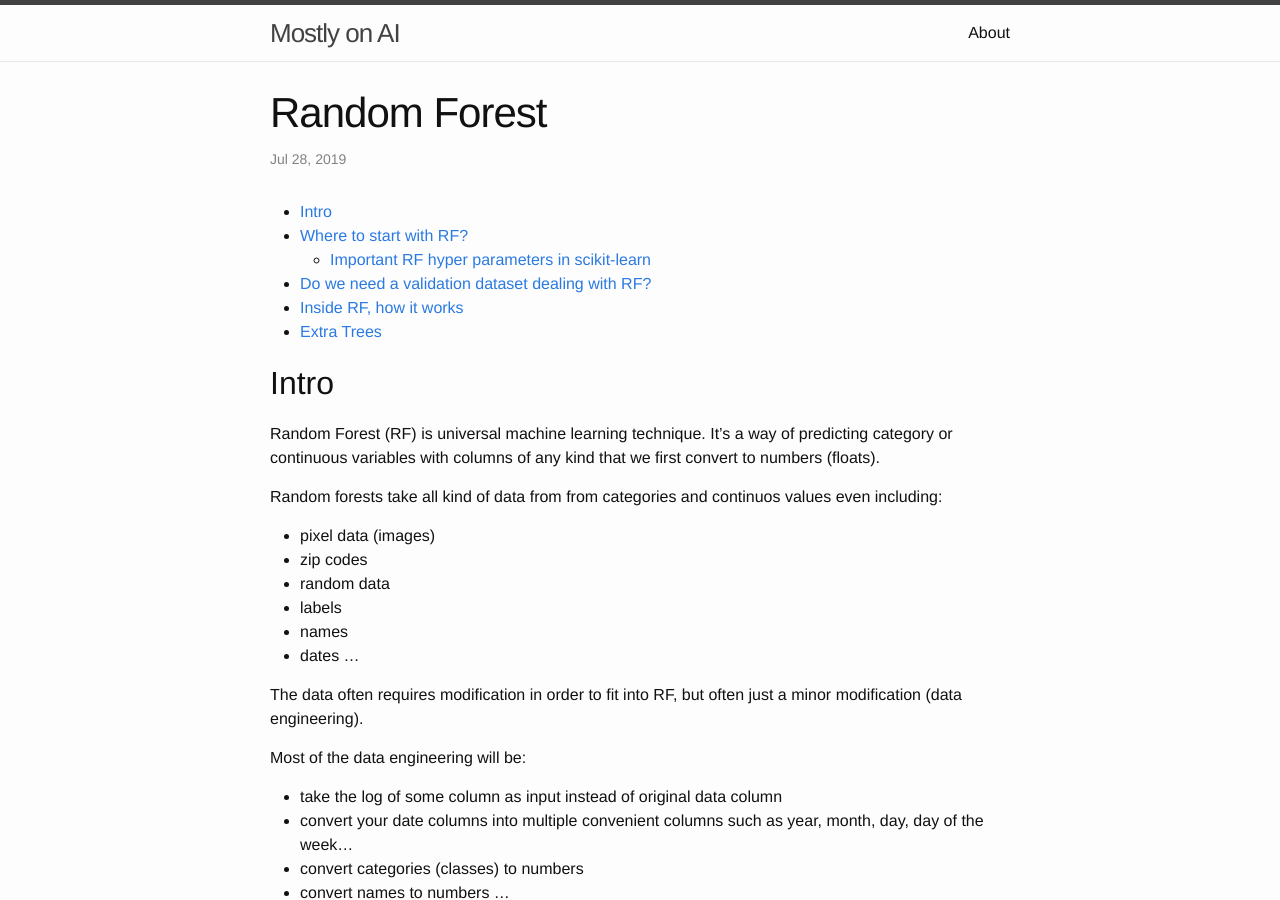
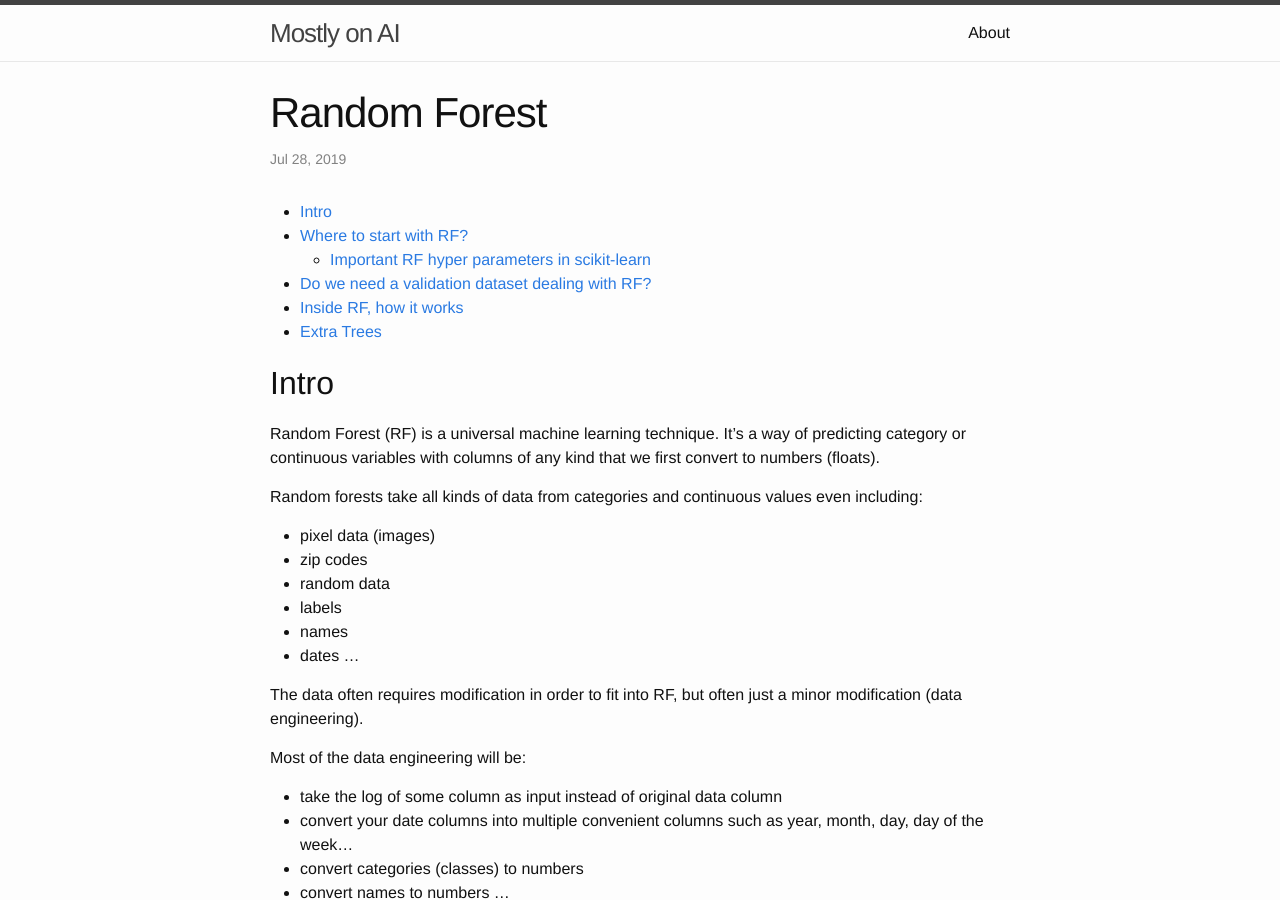
Before and after one commit to dejanbatanjac/dejanbatanjac.github.io, a Jekyll site: the page built from _posts/2019-07-28-random forest.md, in a window 1280 px wide and 900 px high. Built offline with Jekyll 4.4.1, drawn with Linux system fonts in a browser that asks for light colours; formulas are drawn with MathJax 3.

```diff
--- a/_posts/2019-07-28-random forest.md
+++ b/_posts/2019-07-28-random forest.md
@@ -12,10 +12,10 @@ title: Random Forest
 
 ## Intro
 
-Random Forest (RF) is universal machine learning technique.
+Random Forest (RF) is a universal machine learning technique.
 It's a way of predicting category or continuous variables with columns of any kind that we first convert to numbers (floats).
 
-Random forests take all kind of data from from categories and continuos values even including:
+Random forests take all kinds of data from categories and continuous values even including:
 
 * pixel data (images)
 * zip codes
```
Also changed, not shown: _posts/2019-07-16-Pseudo labeling.md (+1 -1 lines), _posts/2019-07-28-Caffe.md (+1 -1 lines), _posts/2019-08-29-Adam and Adaam.md (+1 -1 lines), _posts/2019-08-30-LSUV.md (+1 -1 lines), izveštaj.json (+35 -0 lines), 1 other file.
